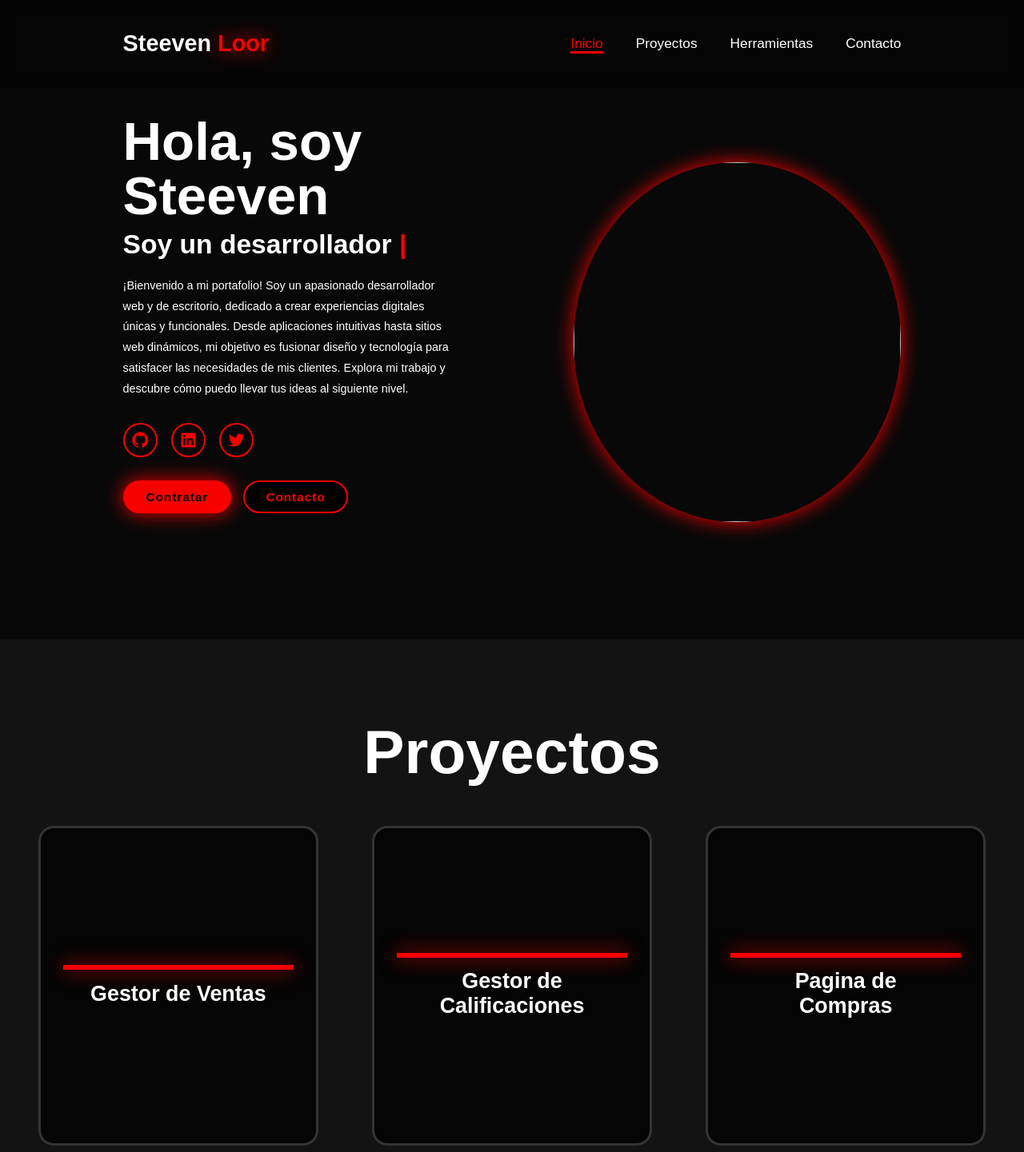
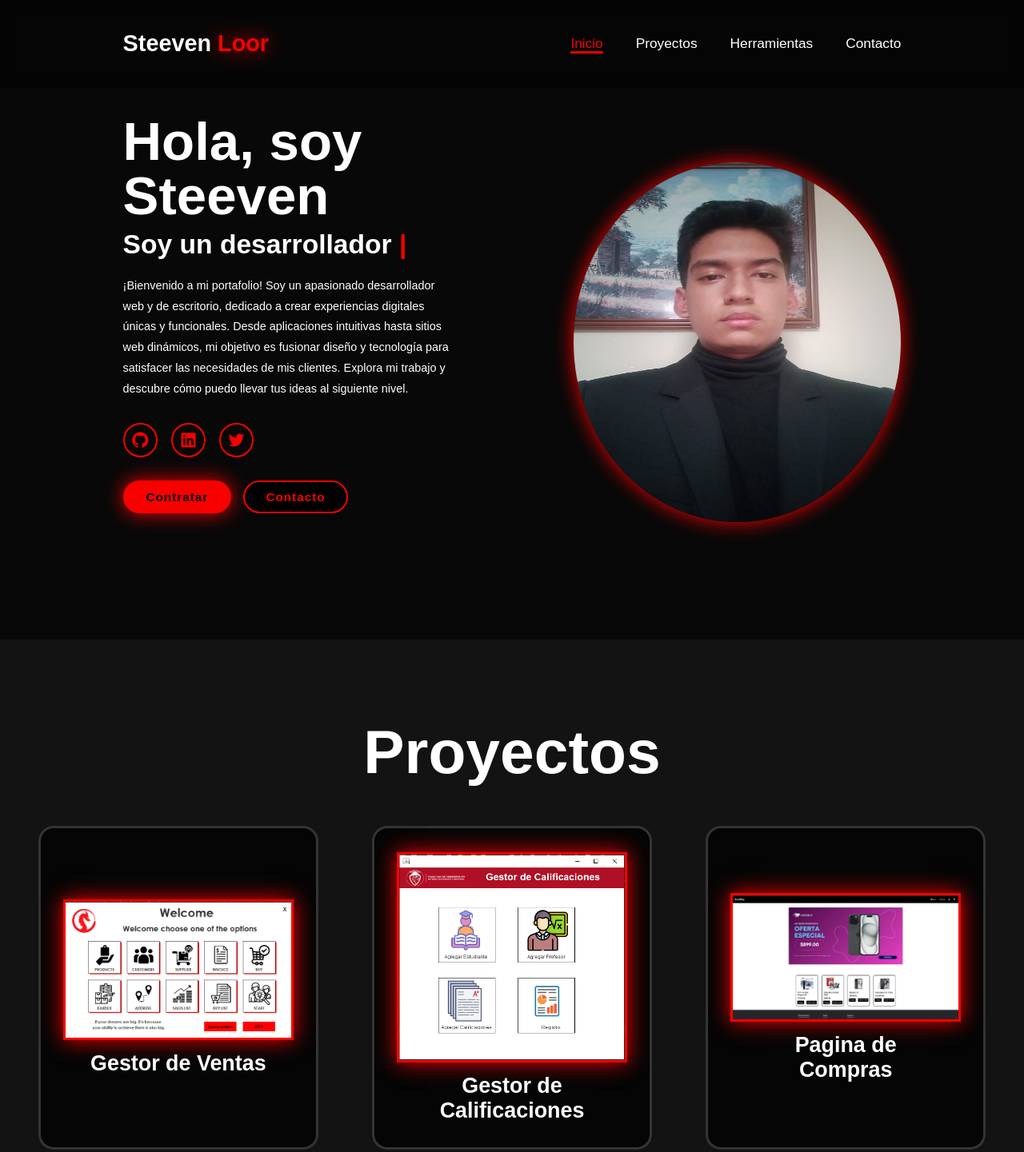
Before and after one commit to Mr-Dark65/MiPortafolio, a plain HTML site: page index.html in a window 1280 px wide. Shown: the top 1441 px of the page at 80% size. Drawn offline with nearby package versions, Linux system fonts and the light colour scheme; the site is published under a folder, as on GitHub Pages, so addresses that start at the root find nothing.

Commit message:
Visualizar imagenes

```diff
--- a/index.html
+++ b/index.html
@@ -40,7 +40,7 @@
                 </div>
             </div>
                 <div class="home-img">
-                    <img src="/images/Imagen de WhatsApp 2024-05-13 a las 08.41.44_d981cdae.jpg" alt="">
+                    <img src="images/Imagen de WhatsApp 2024-05-13 a las 08.41.44_d981cdae.jpg" alt="">
                 </div>
 
         </section>
@@ -51,15 +51,15 @@
 
                 <div class="wrapper">
                     <div class="projects-item">
-                        <img src="/images/proyecto_ventas.png" alt="">
+                        <img src="images/proyecto_ventas.png" alt="">
                         <h2>Gestor de Ventas</h2>
                     </div>
                     <div class="projects-item">
-                        <img src="/images/proyecto_gestor.png" alt="">
+                        <img src="images/proyecto_gestor.png" alt="">
                         <h2>Gestor de Calificaciones</h2>
                     </div>
                     <div class="projects-item">
-                        <img src="/images/proyecto_fastbuy.jpg" alt="">
+                        <img src="images/proyecto_fastbuy.jpg" alt="">
                         <h2>Pagina de Compras</h2>
                     </div>
                 </div>
```
